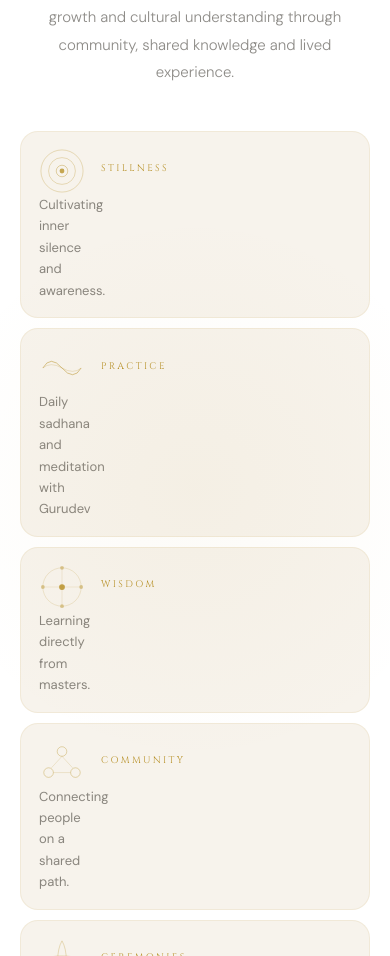
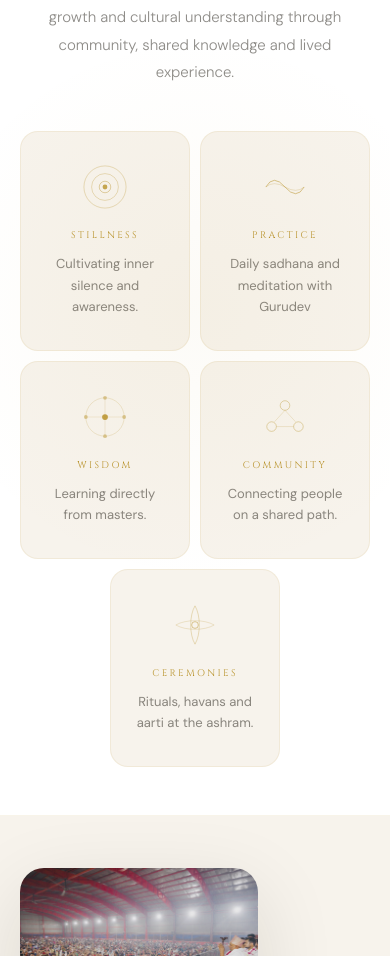
Before and after one commit to kocandrle69/zero-balance-next, a Next.js app: page / in a window 390 px wide. Shown: the part 1044-2000 px from the top of the page. Built offline with nearby package versions, Linux system fonts and the light colour scheme; no server answers.

Commit message:
fix: mobile - 3 sections, desktop 1 section

```diff
--- a/src/components/AboutSection.module.css
+++ b/src/components/AboutSection.module.css
@@ -13,7 +13,7 @@
 
 .aboutImgMain {
   position: absolute; top: 0; left: 0;
-  width: 72%; height: 72%;
+  width: 68%; height: 68%;
   border-radius: 24px; overflow: hidden;
   box-shadow: var(--shadow-lg);
 }
@@ -27,7 +27,7 @@
 
 .aboutImgAux {
   position: absolute; bottom: 0; right: 0;
-  width: 56%; height: 52%;
+  width: 52%; height: 48%;
   border-radius: 20px; overflow: hidden;
   border: 1px solid rgba(255,255,255,0.8);
   box-shadow: var(--shadow);
@@ -119,30 +119,17 @@
 @media (max-width: 900px) {
   .about { padding: 90px 28px; }
   .aboutGrid { grid-template-columns: 1fr; gap: 48px; }
-  .aboutImgCluster { height: 340px; overflow: hidden; }
+  .aboutImgCluster { height: 340px; }
 }
 
 @media (max-width: 640px) {
   .about { padding: 68px 20px; }
-  .aboutImgCluster { height: 280px; overflow: hidden; }
+  .aboutImgCluster { height: 280px; }
 }
 
 @media (max-width: 480px) {
   .about { padding: 52px 20px; }
-  /* Na malém mobilu: skryjeme cluster a ukážeme jen hlavní obrázek přes celou šířku */
-  .aboutImgCluster {
-    height: 260px;
-    overflow: hidden;
-  }
-  .aboutImgMain {
-    width: 100%;
-    height: 100%;
-    position: relative;
-    top: auto; left: auto;
-    border-radius: 18px;
-  }
-  .aboutImgAux { display: none; }
-  .aboutGlassTag { display: none; }
+  .aboutImgCluster { height: 240px; }
   .sectionTitle { font-size: 28px; }
   .aboutText { font-size: 15px; }
 }
--- a/src/components/ActivitiesSection.module.css
+++ b/src/components/ActivitiesSection.module.css
@@ -34,6 +34,7 @@
 .actGrid {
   display: grid; grid-template-columns: repeat(3,1fr);
   gap: 18px; max-width: 1200px; margin: 0 auto;
+  overflow: hidden;
 }
 
 .actCard {
@@ -100,6 +101,7 @@
 @media (max-width: 560px) {
   .actGrid { grid-template-columns: 1fr; gap: 12px; }
   .actCard.large { grid-column: span 1; min-height: 240px; }
+  .actCard { width: 100%; max-width: 100%; }
 }
 
 @media (max-width: 480px) {
--- a/src/components/IndiaSection.module.css
+++ b/src/components/IndiaSection.module.css
@@ -43,11 +43,16 @@
 .sectionTitle :global(.acc) { color: var(--gold); font-style: italic; }
 
 /* Stats — glassmorphism */
-.indiaStats { display: grid; grid-template-columns: 1fr 1fr; gap: 14px; margin-top: 40px; }
+.indiaStats {
+  display: grid; grid-template-columns: 1fr 1fr;
+  gap: 14px; margin-top: 40px;
+  align-items: stretch;
+}
 
 .indiaStatLink {
   text-decoration: none;
-  display: block;
+  display: flex;
+  flex-direction: column;
 }
 
 .indiaStat {
@@ -59,6 +64,7 @@
   box-shadow: 0 8px 32px rgba(0,0,0,0.18);
   transition: all 0.3s;
   cursor: pointer;
+  flex: 1;
 }
 .indiaStatLink:hover .indiaStat {
   background: rgba(255,255,255,0.14);
@@ -103,7 +109,7 @@
 .indiaGalleryImg:hover img { filter: saturate(0.8); transform: scale(1.04); }
 
 @media (max-width: 900px) {
-  .india { min-height: auto; overflow: hidden; }
+  .india { min-height: auto; }
   .indiaContent { grid-template-columns: 1fr; padding: 72px 28px; gap: 40px; }
 }
 
@@ -111,5 +117,4 @@
   .indiaContent { padding: 56px 20px; gap: 32px; }
   .indiaRight p { font-size: 15px; }
   .num { font-size: 32px; }
-  .indiaGallery { grid-template-columns: 1fr 1fr; gap: 10px; }
 }
--- a/src/components/PurposeSection.module.css
+++ b/src/components/PurposeSection.module.css
@@ -69,22 +69,16 @@
 @media (max-width: 520px) {
   .purpose { padding: 56px 20px; }
   .purposeDesc { font-size: 15px; }
-  /* 5 pilířů: 2+2+1 vypadá špatně — použijeme 1 sloupec */
   .pillars {
-    grid-template-columns: 1fr;
+    grid-template-columns: repeat(2, 1fr);
     gap: 10px;
-    max-width: 360px;
   }
-  .pillar {
-    display: grid;
-    grid-template-columns: 46px 1fr;
-    gap: 0 16px;
-    align-items: center;
-    text-align: left;
-    padding: 16px 18px;
+  /* 5. pilíř — vycentrovat přes oba sloupce */
+  .pillar:last-child {
+    grid-column: 1 / -1;
+    max-width: calc(50% - 5px);
+    margin: 0 auto;
   }
-  .pillarIconWrap { margin: 0; }
-  .pillarName { margin-bottom: 4px; }
 }
 
 @media (max-width: 480px) {
```
